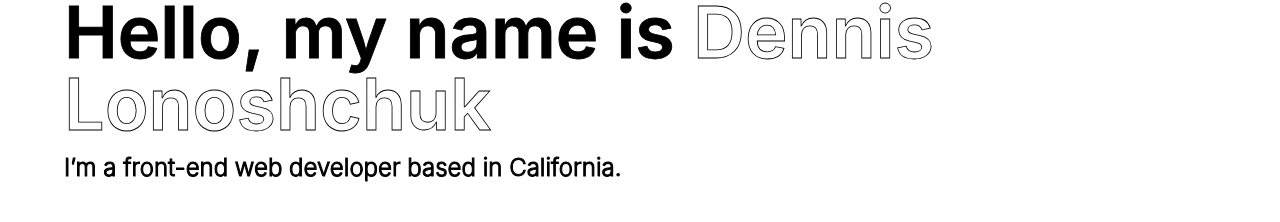
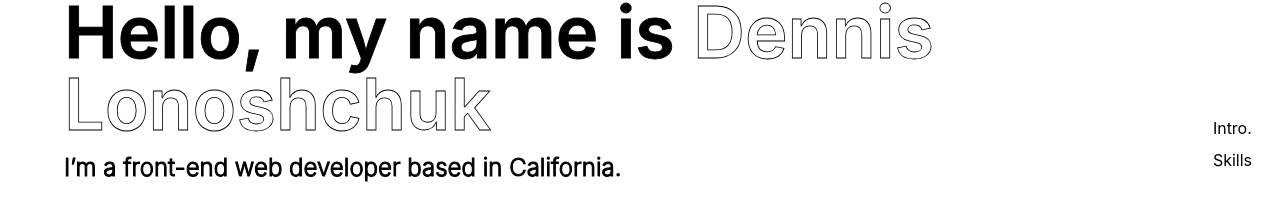
Before and after one commit to laycookie/Portfolio, a Next.js app: page / in a window 1280 px wide. Shown: the part 260-482 px from the top of the page. Built offline with nearby package versions, Linux system fonts and the light colour scheme.

Commit message:
SideBar Finished

```diff
--- a/next.config.js
+++ b/next.config.js
@@ -1,11 +1,5 @@
 /** @type {import('next').NextConfig} */
 const nextConfig = {
-  cssModules: true,
-  cssLoaderOptions: {
-    importLoaders: 1,
-    localIdentName: "[]",
-  },
-
   experimental: {
     appDir: true,
   },
--- a/src/app/page.tsx
+++ b/src/app/page.tsx
@@ -1,6 +1,7 @@
 import type { Metadata } from "next";
 import Navbar from "@/components/Navbar";
 import Footer from "@/components/Footer";
+import SideNav from "@/components/SideNav";
 import SkillGrid from "./SkillGrid";
 import WriteInTxt from "@/components/WriteInTxt";
 import Link from "next/link";
@@ -15,8 +16,9 @@ export default function Home() {
   return (
     <>
       <Navbar pageTitle="Home" />
+      <SideNav>
         <main className="contain">
-        <section className="h-[100vh]">
+          <section className="h-[100vh]" id="Intro.">
             <h1
               className="font-semibold text-4xl sm:text-6xl md:text-7xl
            text-stroke-2 pt-[max(76px,32vh)]"
@@ -39,12 +41,11 @@ export default function Home() {
             dark:stroke-white dark:fill-white"
             />
           </section>
-        <section>
-          {/* WARNING REFACTOR BEFORE PUSHING TO MAIN */}
+          <section id="Skills">
             <SkillGrid />
           </section>
         </main>
-
+      </SideNav>
       <Footer />
     </>
   );
--- /dev/null
+++ b/src/components/SideNav.css
@@ -0,0 +1,21 @@
+.side-btn {
+  @apply relative flex items-center
+        px-1
+         text-black dark:text-white
+         transition-all duration-200 ease-in-out;
+}
+.side-btn:hover {
+  @apply -translate-x-4;
+}
+
+.side-btn > div {
+  @apply absolute left-full
+   bg-black dark:bg-white
+          h-1 w-0
+          rounded-xl
+          transition-all duration-200 ease-in-out;
+}
+
+.side-btn:hover > div {
+  @apply w-6;
+}
--- a/src/components/SideNav.tsx
+++ b/src/components/SideNav.tsx
@@ -1,13 +1,57 @@
-import React from "react";
+"use client";
+import React, { useEffect } from "react";
+import "./SideNav.css";
 
-type Props = {};
+type Props = { children: React.ReactNode };
 
-export default function SideNav({}: Props) {
+type SectionPrepNav = { name: string; position: number };
+
+export default function SideNav({ children }: Props) {
+  const [sections, setSections] = React.useState<SectionPrepNav[]>(
+    [] as SectionPrepNav[]
+  );
+  useEffect(() => {
+    const sectionsCli: SectionPrepNav[] = [] as SectionPrepNav[];
+    if (!children) return;
+    for (const child of children.props.children) {
+      if (child.type === "section") {
+        /* Takes position of the section using getBoundingClientRect,
+         * and adds vertical window scroll to negate the effect of user scrolling.
+         */
+        const sectionPosition =
+          (document.getElementById(child.props.id)?.getBoundingClientRect()
+            .y as number) + window.scrollY;
+
+        sectionsCli.push({
+          name: child.props.id,
+          position: sectionPosition,
+        } as SectionPrepNav);
+      }
+    }
+    setSections(sectionsCli);
+  }, []);
+
   return (
-    <nav>
-      <ul>
-        <li>test</li>
+    <>
+      <ul
+        className="fixed right-6
+      flex flex-col h-[100vh] justify-center"
+      >
+        {sections.map((section, index) => (
+          <li key={index} className="mt-2">
+            <button
+              onClick={() => {
+                scrollTo(0, section.position);
+              }}
+              className="side-btn"
+            >
+              {section.name}
+              <div />
+            </button>
+          </li>
+        ))}
       </ul>
-    </nav>
+      {children}
+    </>
   );
 }
```
Lines whose indentation alone changed are shown as unchanged.
